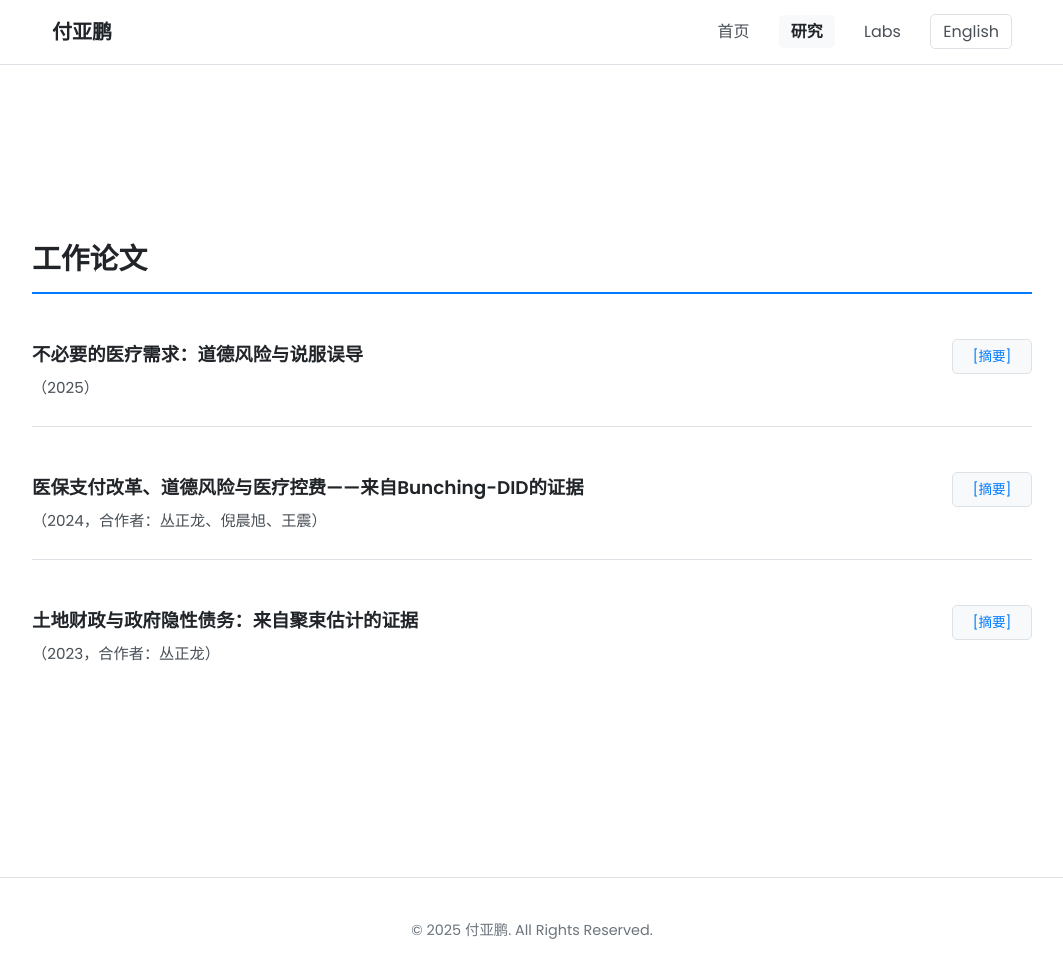
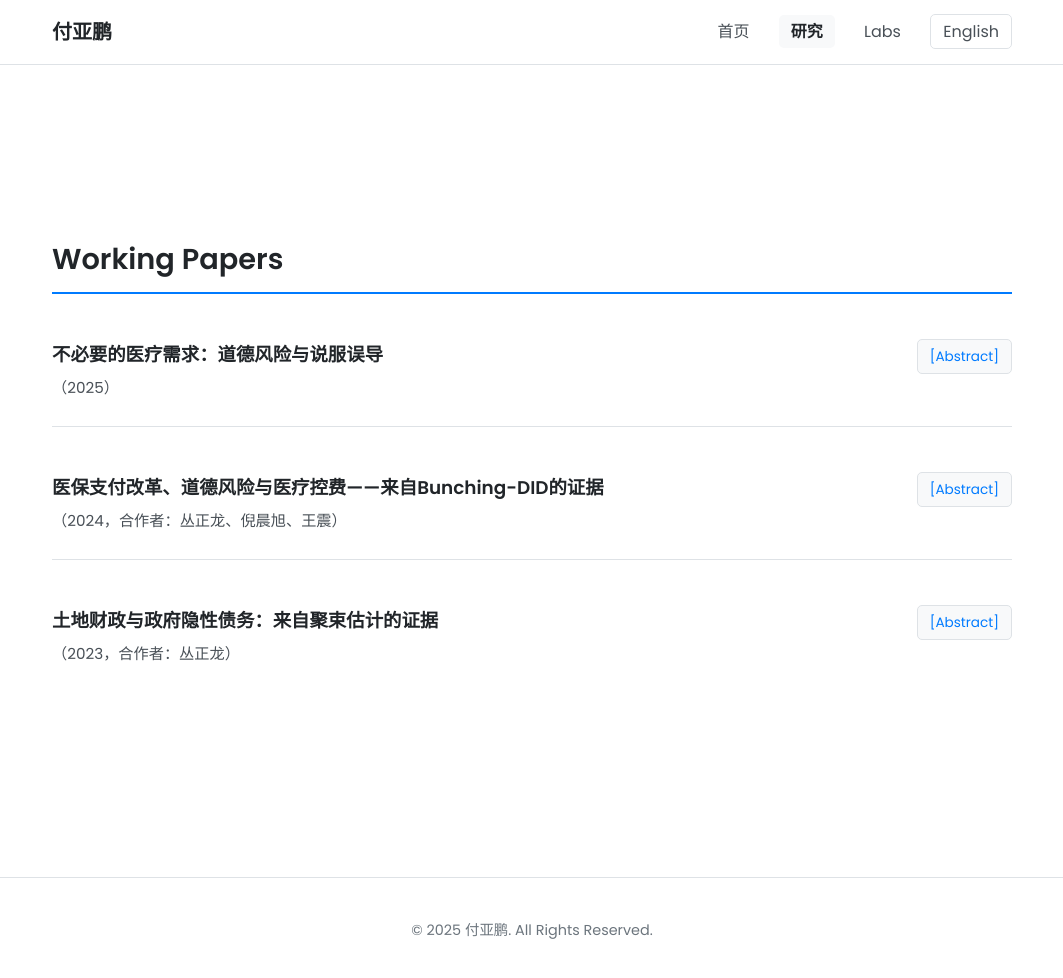
Before and after one commit to fyapeng/fyapeng.github.io, a Jekyll site: the page built from research.html, in a window 1280 px wide and 983 px high. Shown: the top 978 px of the window, without its empty margins (108-1171 px from the left). Built offline with Jekyll 4.4.1, drawn with Linux system fonts in a browser that asks for light colours.

Commit message:
Update research.html

```diff
--- a/research.html
+++ b/research.html
@@ -1,12 +1,13 @@
 ---
-# 无需任何配置
 ---
-{%- assign t = site.data[page.lang] -%}
+{%- assign t = site.data.en -%}
 {%- assign r_data = site.data.research -%}
 
-<div class="container page-content">
+<div class="container">
+  <div class="page-content">
+    <h1 class="section-title">{{ t.research_page.title }}</h1>
 
-  <!-- 发表论文 Section -->
+    <!-- Publications Section -->
     {% if r_data.publications and r_data.publications.size > 0 %}
       <h2 class="subsection-title">{{ t.research_page.publications_title }}</h2>
       <ul class="paper-list">
@@ -16,7 +17,7 @@
       </ul>
     {% endif %}
 
-  <!-- 工作论文 Section -->
+    <!-- Working Papers Section -->
     {% if r_data.working_papers and r_data.working_papers.size > 0 %}
       <h2 class="subsection-title">{{ t.research_page.working_papers_title }}</h2>
       <ul class="paper-list">
@@ -27,3 +28,4 @@
     {% endif %}
 
   </div>
+</div>
```
Lines whose indentation alone changed are shown as unchanged.
